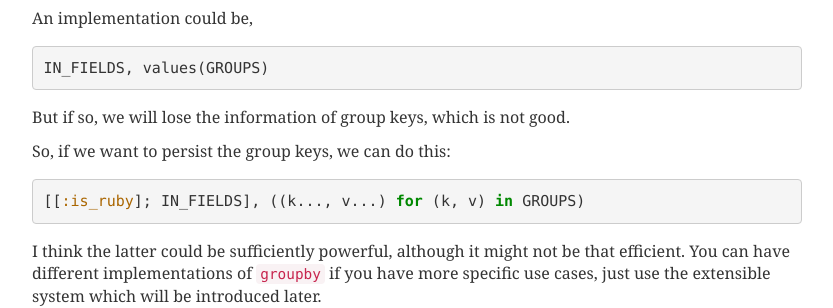
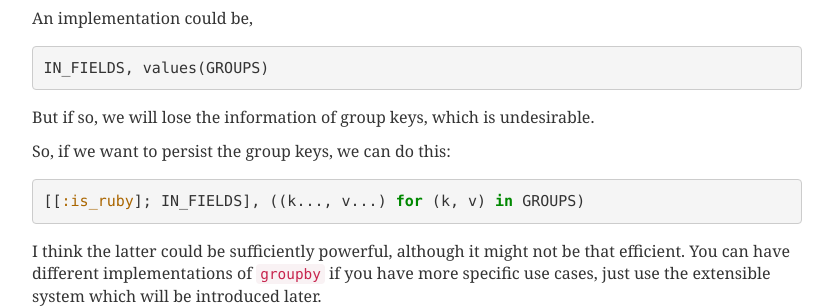
Before and after one commit to thautwarm/MLStyle.jl, a Sphinx documentation site: the page built from docs/tutorials/query-lang.md, in a window 1280 px wide and 900 px high, scrolled down 4717 px. Shown: the part 154-462 px from the top of the window, without its empty margins (38-871 px from the left). Built offline with Sphinx 7.4.7, drawn with Linux system fonts in a browser that asks for light colours.

Commit message:
Update docs/tutorials/query-lang.md
Co-authored-by: Mason Protter <mason.protter@icloud.com>

````diff
--- a/docs/tutorials/query-lang.md
+++ b/docs/tutorials/query-lang.md
@@ -243,7 +243,7 @@ An implementation could be,
 IN_FIELDS, values(GROUPS)
 ```
 
-But if so, we will lose the information of group keys, which is not good.
+But if so, we will lose the information of group keys, which is undesirable.
 
 So, if we want to persist the group keys, we can do this:
 
````
